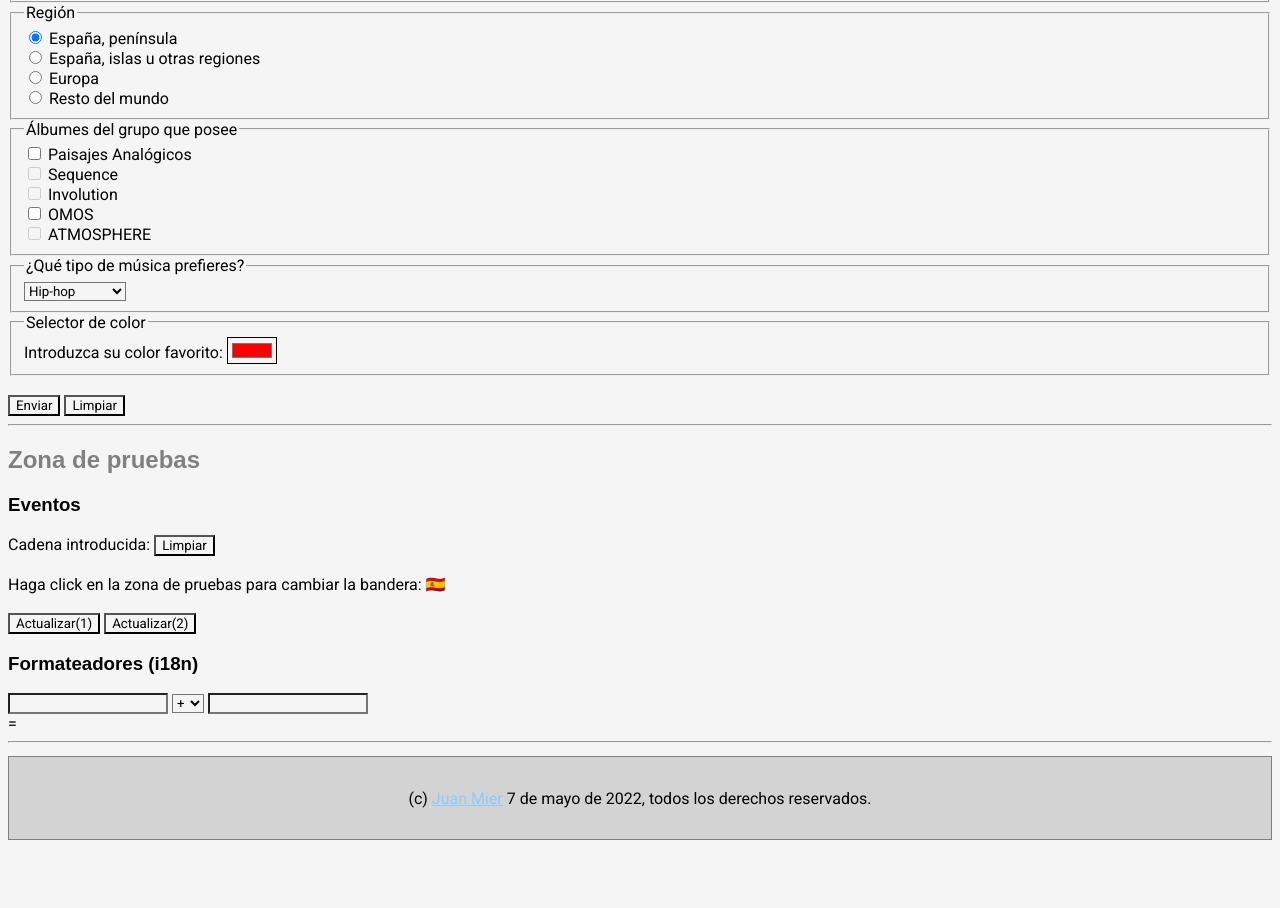
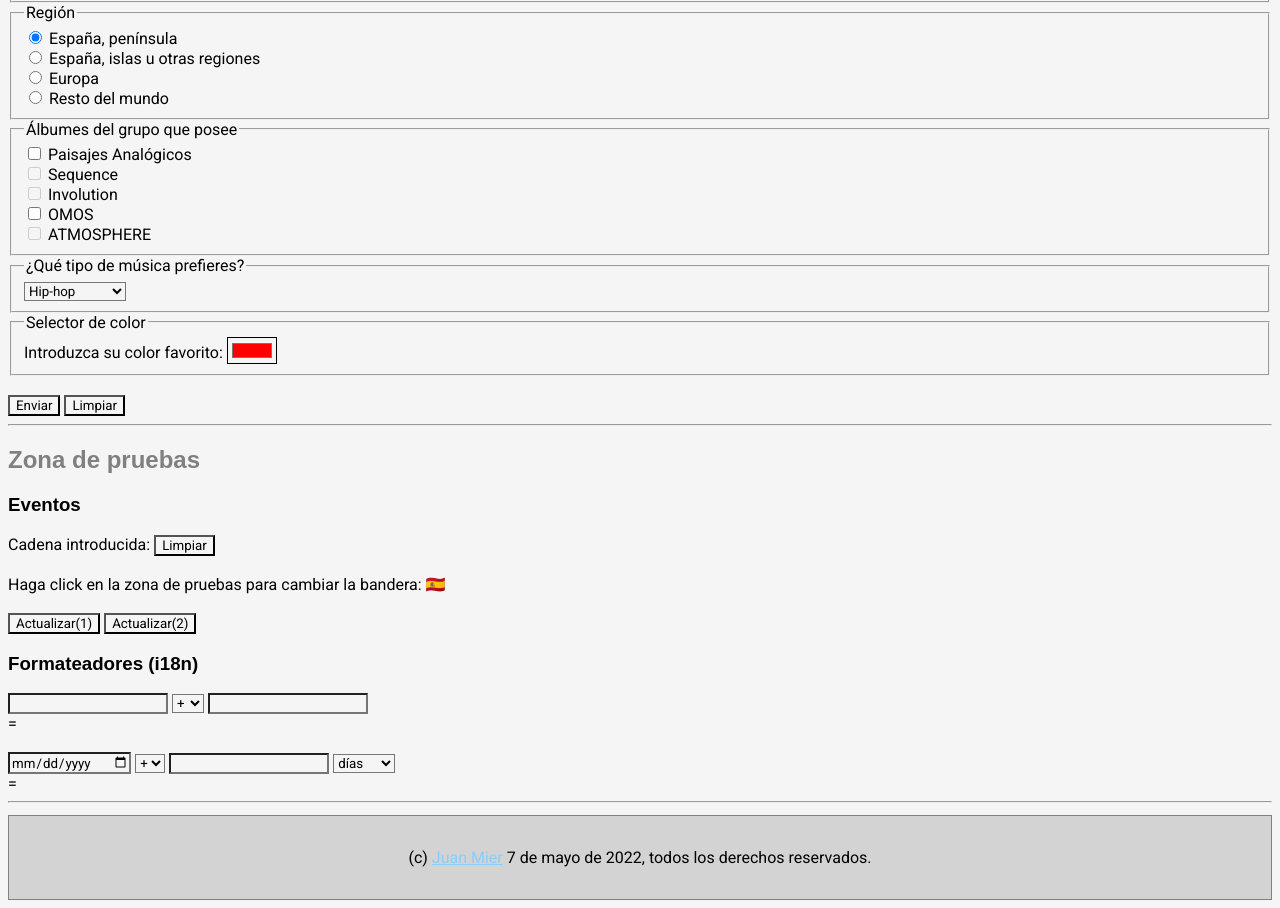
Before and after one commit to miermontoto/webProject, a plain HTML site: page index.html in a window 1280 px wide. Shown: the part 2072-2980 px from the top of the page. Before the commit the page ends 2920 px from the top, so only its background shows below. Drawn offline with Linux system fonts and the light colour scheme; a web font is replaced by a local one.

Commit message:
uso de fecha y format

```diff
--- a/index.html
+++ b/index.html
@@ -26,7 +26,7 @@
             locale = 'es-ES';
             currencyFormat = new Intl.NumberFormat(locale, {style: 'currency', currency: 'EUR'}); // ReqI3
             numberFormat = new Intl.NumberFormat(locale, {style: 'decimal'}); // ReqI2
-            dateShortFormat = new Intl.DateTimeFormat(locale, {datestyle: 'short'}); // ReqI4
+            dateShortFormat = new Intl.DateTimeFormat(locale, {datestyle: 'medium'}); // ReqI4
             dateFullFormat = new Intl.DateTimeFormat(locale, {datestyle: 'full'}); // ReqI5
         </script>
         <script src="js/codigo.js"></script>
@@ -38,7 +38,8 @@
                 onmousemove="actualizarPosRatón(event, 'spanRatón')"
                     onfocus="changeFooterColor('footer', false, 'color')"
                         onblur="changeFooterColor('footer', true, 'color')"
-                            onload="updateCálculo('num1', 'op', 'num2', 'cálculo', 'resultado', 'resCurr')"> <!--ReqF23--> <!--ReqF25--> <!--ReqF22-->
+                            onload="updateCálculo('num1', 'op', 'num2', 'cálculo', 'resultado', 'resCurr')"
+                                onload="calcularFecha('fechatest', 'op2', 'num3', 'cálculo2', 'resultado2', 'valor')"> <!--ReqF23--> <!--ReqF25--> <!--ReqF22-->
         <header> <!--ReqH4---> <!--ReqH19--->
             <h1 class="IMPORTANTE" id="TITULO"> Otros Mundos, Otros Soles </h1> <!--ReqS5-->
             <h2>SOMNIUM plane music</h2>
@@ -259,7 +260,20 @@
             </select>
             <input type="number" name="numtest" id="num2" onchange="updateCálculo('num1', 'op', 'num2', 'cálculo', 'resultado', 'resCurr')"> <br> <!--ReqI6-->
             <span id="cálculo"></span> =
-            <strong><span id="resultado"></span></strong> <br> <span id="resCurr"></span>
+            <strong><span id="resultado"></span></strong> <br> <span id="resCurr"></span> <br>
+            <input type="date" name="fechatest" id="fechatest" onchange="calcularFecha('fechatest', 'op2', 'num3', 'cálculo2', 'resultado2', 'valor')">
+            <select name="operador" id="op2" onchange="calcularFecha('fechatest', 'op2', 'num3', 'cálculo2', 'resultado2', 'valor')">
+                <option value="+">+</option>
+                <option value="-">-</option>
+            </select>
+            <input type="number" name="numtest2" id="num3" onchange="calcularFecha('fechatest', 'op2', 'num3', 'cálculo2', 'resultado2', 'valor')">
+            <select name="valorFecha" id="valor" onchange="calcularFecha('fechatest', 'op2', 'num3', 'cálculo2', 'resultado2', 'valor')">
+                <option value="días" selected>días</option>
+                <option value="meses">meses</option>
+                <option value="años">años</option>
+            </select><br>
+            <span id="cálculo2"></span> =
+            <strong><span id="resultado2"></span></strong> <br>
         </div>
         <hr>
         <footer id="footer"> <!--ReqH5--->
--- a/js/I18n.js
+++ b/js/I18n.js
@@ -22,3 +22,27 @@ function updateCálculo(idNum1, idOp, idNum2, idSpan, idResultado, idMoneda) {
     document.getElementById(idResultado).innerHTML = numberFormat.format(resultado); // ReqI8
     moneda.innerHTML = currencyFormat.format(resultado); // ReqI9
 }
+
+function calcularFecha(idFecha, idOp, idNum, idSpan, idResultado, idMod) {
+    var fecha = document.getElementById(idFecha);
+    var op = document.getElementById(idOp);
+    var num = document.getElementById(idNum);
+    var span = document.getElementById(idSpan);
+    var resultado = document.getElementById(idResultado);
+    var mod = document.getElementById(idMod);
+
+    span.innerHTML = dateShortFormat.format(fecha.valueAsDate) + " " + op.value + " " + numberFormat.format(num.valueAsNumber) + " " + mod.value;
+    var fechaResultado = new Date(fecha.valueAsDate);
+    switch(mod.value) {
+        case "días":
+            fechaResultado.setDate(eval(fechaResultado.getDate() + op.value + num.valueAsNumber));
+            break;
+        case "meses":
+            fechaResultado.setMonth(eval(fechaResultado.getMonth() + op.value + num.valueAsNumber));
+            break;
+        case "años":
+            fechaResultado.setFullYear(eval(fechaResultado.getFullYear() + op.value + num.valueAsNumber));
+            break;
+    }
+    resultado.innerHTML = dateFullFormat.format(fechaResultado); // ReqI10
+}
```
Also changed, not shown: 1 other file.
